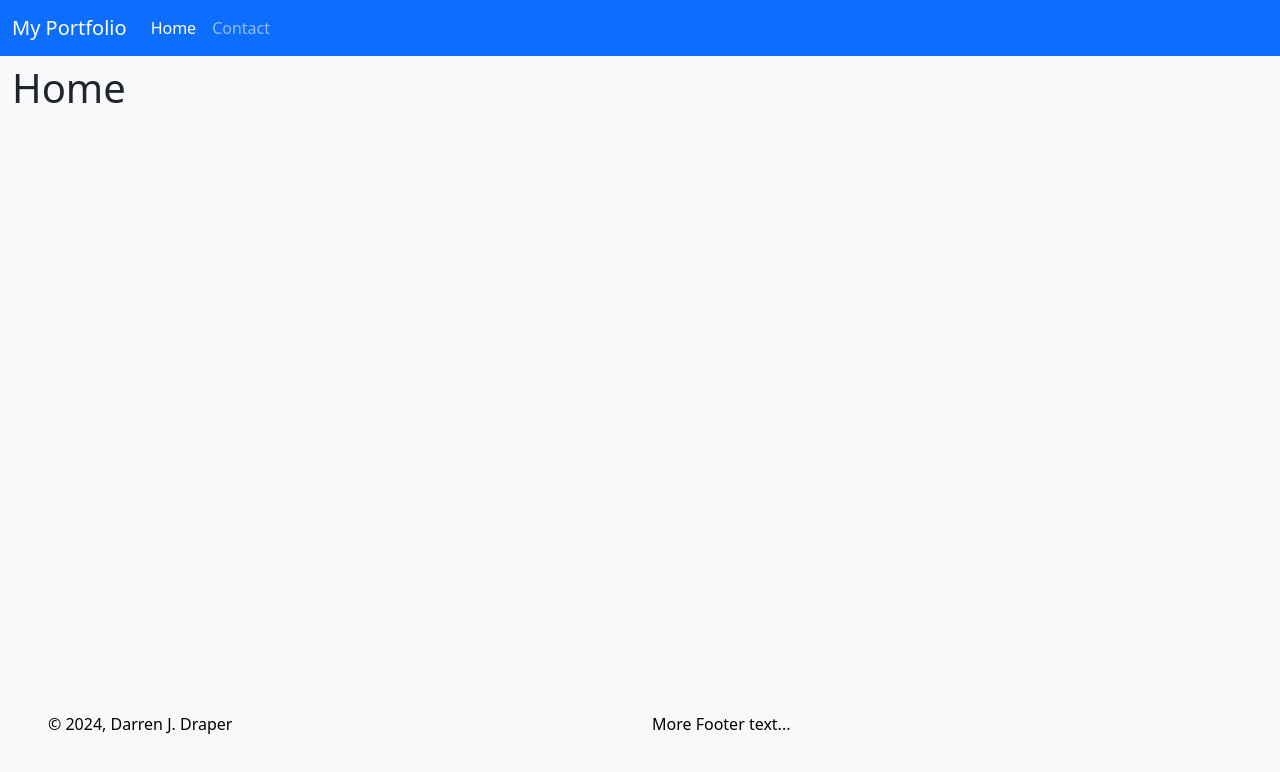
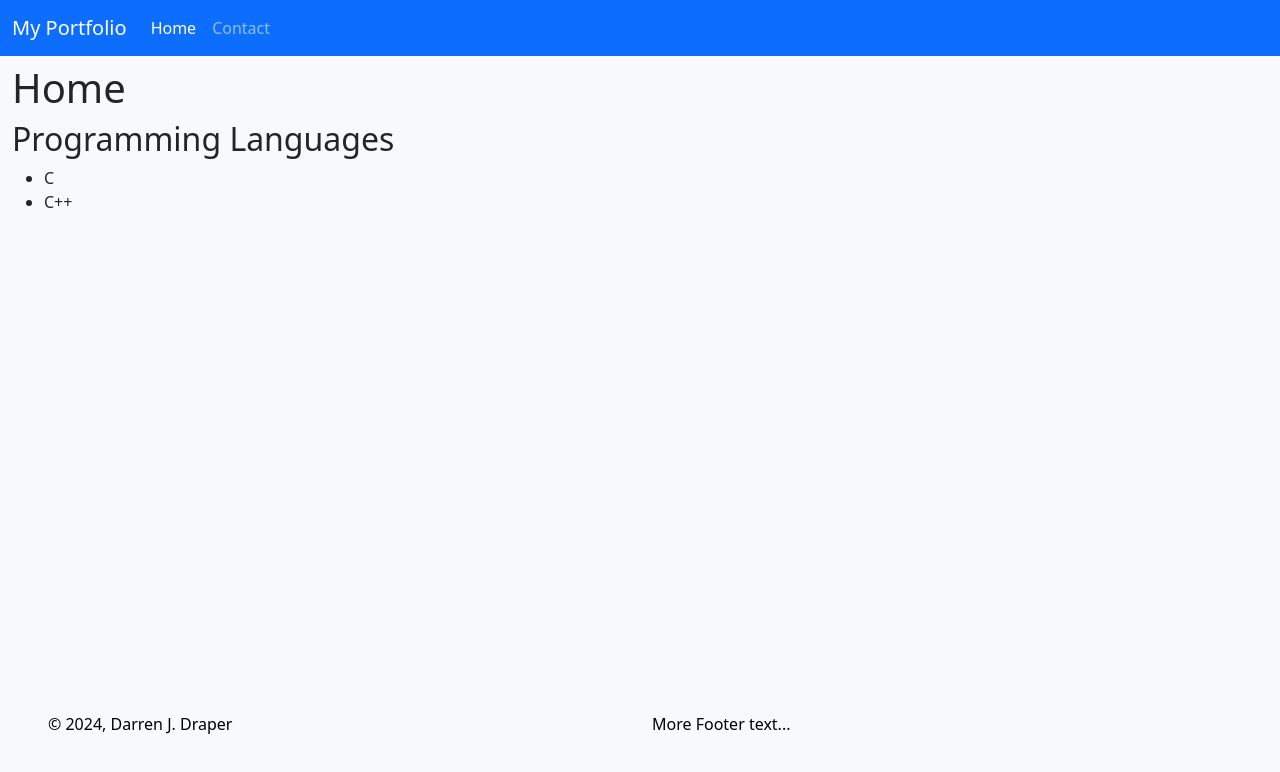
Before and after one commit to darren-2016/IFQ715, a React (Create React App) app in the folder Module6/my-resume/: page / in a window 1280 px wide. Shown: the top 772 px of the page. Built offline with nearby package versions, Linux system fonts and the light colour scheme.

Commit message:
More updates to portfolio

```diff
--- a/Module6/my-resume/src/Home/index.js
+++ b/Module6/my-resume/src/Home/index.js
@@ -1,3 +1,17 @@
 export default  function Home() {
-    return <h1>Home</h1>;
+    return (
+        <div>
+            <h1>Home</h1>
+            <h2>Programming Languages</h2>
+            <ul>
+                <li>
+                    C
+                </li>
+                <li>
+                    C++
+                </li>
+
+            </ul>
+        </div>
+    );
 }
```
